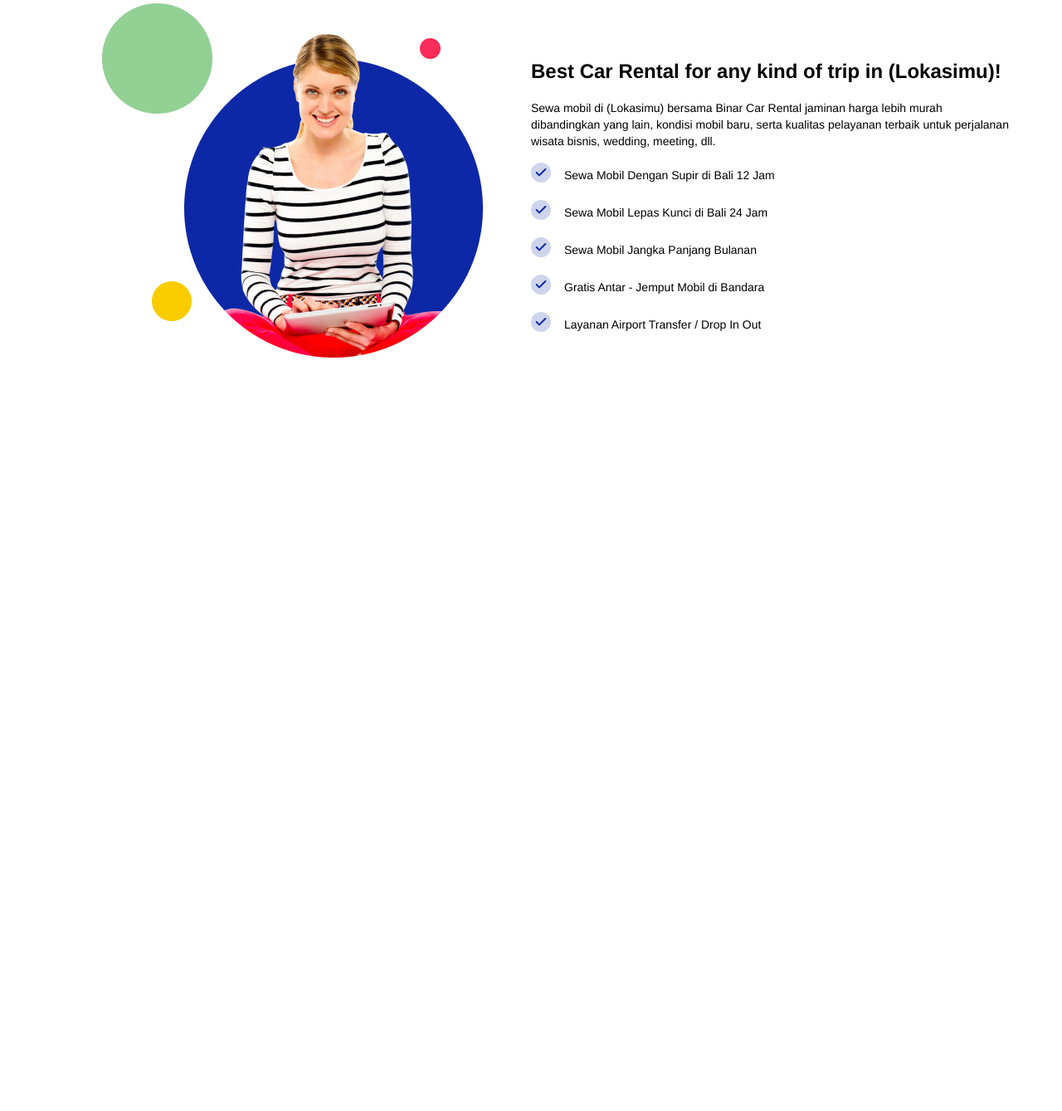
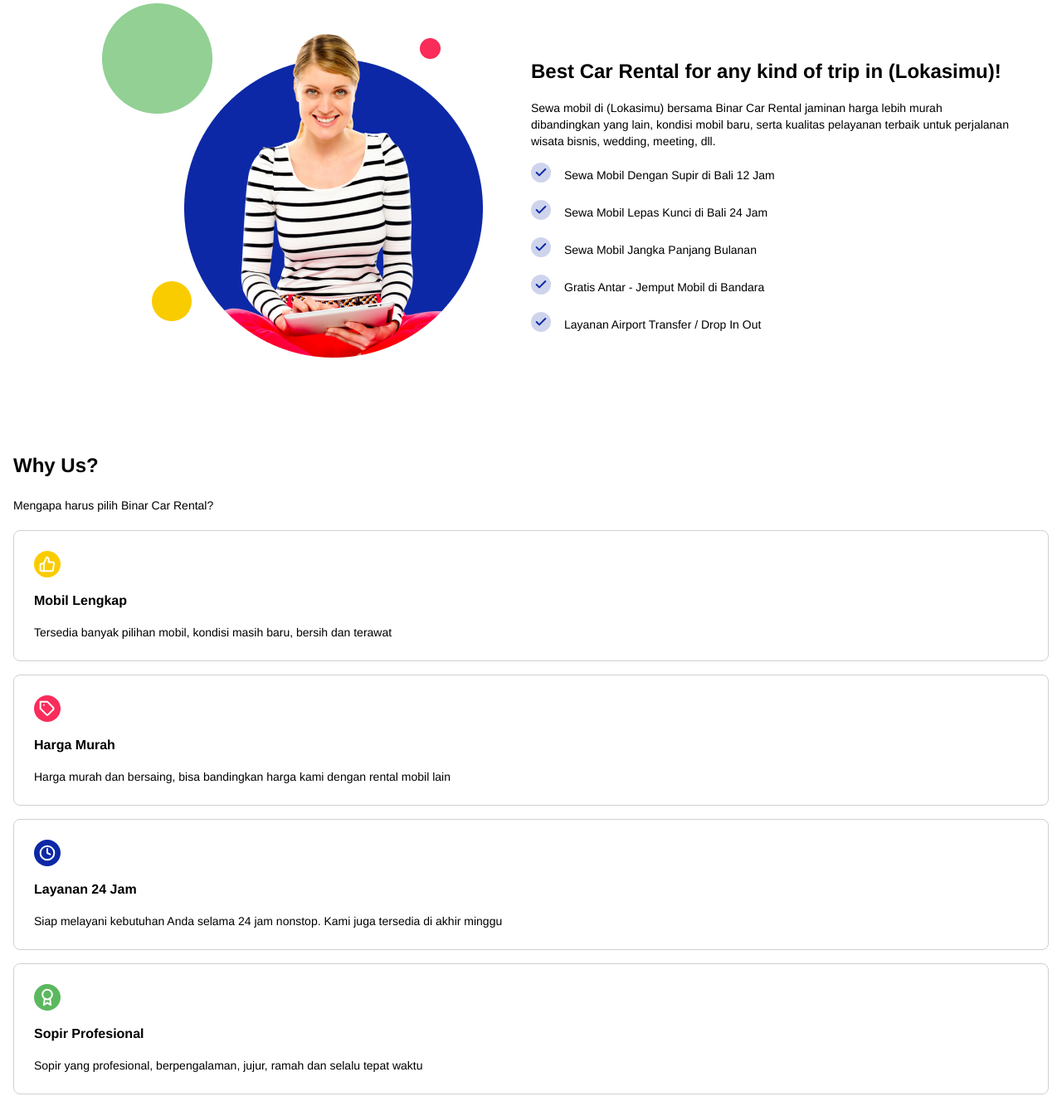
Before and after one commit to XisUndefined/24001117-synrgy7-muh-bcr-ch2, a website: page index.html in a window 1280 px wide. Shown: the part 566-1905 px from the top of the page at 83% size. Before the commit the page ends 997 px from the top, so only its background shows below. Drawn offline with Linux system fonts and the light colour scheme.

Commit message:
feat: add about/why us section

```diff
--- a/index.html
+++ b/index.html
@@ -120,6 +120,69 @@
           </article>
         </div>
       </section>
+      <section id="about" class="flex w-full justify-center">
+        <div
+          class="container mx-auto items-center justify-center flex flex-wrap xl:flex-nowrap mt-[72px] md:mt-[92px] px-4"
+        >
+          <article>
+            <h2
+              class="text-2xl font-bold leading-9 text-center xl:text-start my-5"
+            >
+              Why Us?
+            </h2>
+            <p
+              class="text-sm font-light leading-5 text-center xl:text-start my-5"
+            >
+              Mengapa harus pilih Binar Car Rental?
+            </p>
+            <div class="flex flex-wrap xl:flex-no-wrap gap-4 my-5">
+              <div class="about-card">
+                <img src="./public/img/thumbs-up.svg" alt="thumbs-up" />
+                <h3 class="text-[16px] font-bold leading-6 my-4">
+                  Mobil Lengkap
+                </h3>
+                <p class="text-sm font-light leading-5">
+                  Tersedia banyak pilihan mobil, kondisi masih baru, bersih dan
+                  terawat
+                </p>
+              </div>
+              <div class="about-card">
+                <img src="./public/img/price-tag.svg" alt="price-tag" />
+                <h3 class="text-[16px] font-bold leading-6 my-4">
+                  Harga Murah
+                </h3>
+                <p class="text-sm font-light leading-5">
+                  Harga murah dan bersaing, bisa bandingkan harga kami dengan
+                  rental mobil lain
+                </p>
+              </div>
+              <div class="about-card">
+                <img src="./public/img/24-hours.svg" alt="24-hours" />
+                <h3 class="text-[16px] font-bold leading-6 my-4">
+                  Layanan 24 Jam
+                </h3>
+                <p class="text-sm font-light leading-5">
+                  Siap melayani kebutuhan Anda selama 24 jam nonstop. Kami juga
+                  tersedia di akhir minggu
+                </p>
+              </div>
+              <div class="about-card">
+                <img
+                  src="./public/img/icon-professional.svg"
+                  alt="icon-professional"
+                />
+                <h3 class="text-[16px] font-bold leading-6 my-4">
+                  Sopir Profesional
+                </h3>
+                <p class="text-sm font-light leading-5">
+                  Sopir yang profesional, berpengalaman, jujur, ramah dan selalu
+                  tepat waktu
+                </p>
+              </div>
+            </div>
+          </article>
+        </div>
+      </section>
     </main>
     <script type="module" src="./public/js/script.js"></script>
   </body>
--- a/src/input.css
+++ b/src/input.css
@@ -23,3 +23,9 @@
     @apply fixed w-1/2 h-svh bg-black bg-opacity-60 z-10;
   }
 }
+
+@layer components {
+  .about-card {
+    @apply p-6 rounded-lg border-[1px] border-[#d0d0d0] w-full;
+  }
+}
```
Also changed, not shown: public/css/style.css, public/img/24-hours.svg (added), public/img/icon-professional.svg (added), public/img/price-tag.svg (added), public/img/thumbs-up.svg (added).
